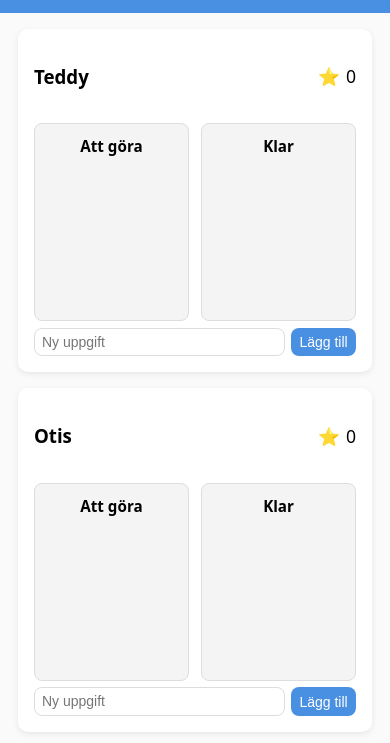
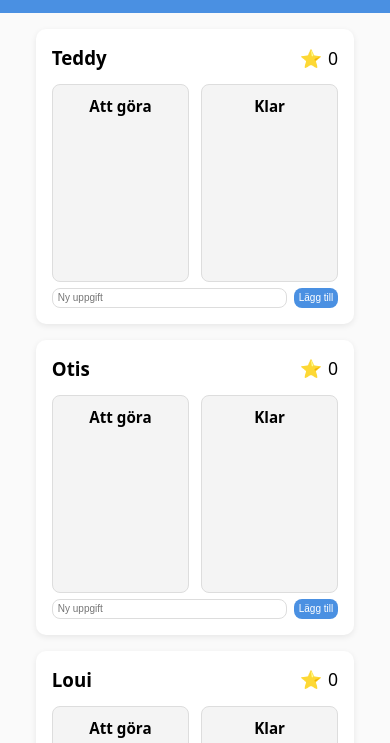
Before and after one commit to jeppelina/routine-app, a plain HTML site: page index.html in a window 390 px wide. Shown: the part 88-831 px from the top of the page. Drawn offline with nearby package versions, Linux system fonts and the light colour scheme.

Commit message:
Adjust styles for child cards and add-task section
Increased max-width of child cards and adjusted styles for better responsiveness. Reduced padding and font sizes in the add-task section.

```diff
--- a/index.html
+++ b/index.html
@@ -53,12 +53,12 @@
       border-radius: 10px;
       padding: 1em;
       flex: 1 0 320px;
-      max-width: 400px;
+      max-width: 500px;
     }
     @media (max-width: 1024px) {
       .child-card {
         flex: 1 0 100%;
-        max-width: 90%;
+        max-width: 80%;
       }
 
       #children-container {
@@ -70,8 +70,11 @@
       align-items: center;
       justify-content: space-between;
       gap: 0.75em;
-      padding-bottom: 0.25em;
-      margin-bottom: 0.25em;
+      padding-bottom: 0.1em;
+      margin-bottom: 0.1em;
+    }
+    .child-header h3 {
+      margin: 0;
     }
     .stars {
       display: flex;
@@ -165,13 +168,13 @@
 
     .add-task input {
       padding: 0.35em 0.5em;
-      font-size: 14px;
-      line-height: 1.2;
+      font-size: 10px;
+      line-height: 1.0;
     }
 
     .add-task button {
-      padding: 0.35em 0.6em;
-      font-size: 14px;
+      padding: 0.15em 0.5em;
+      font-size: 10px;
     }
 
     .reset-container {
```
